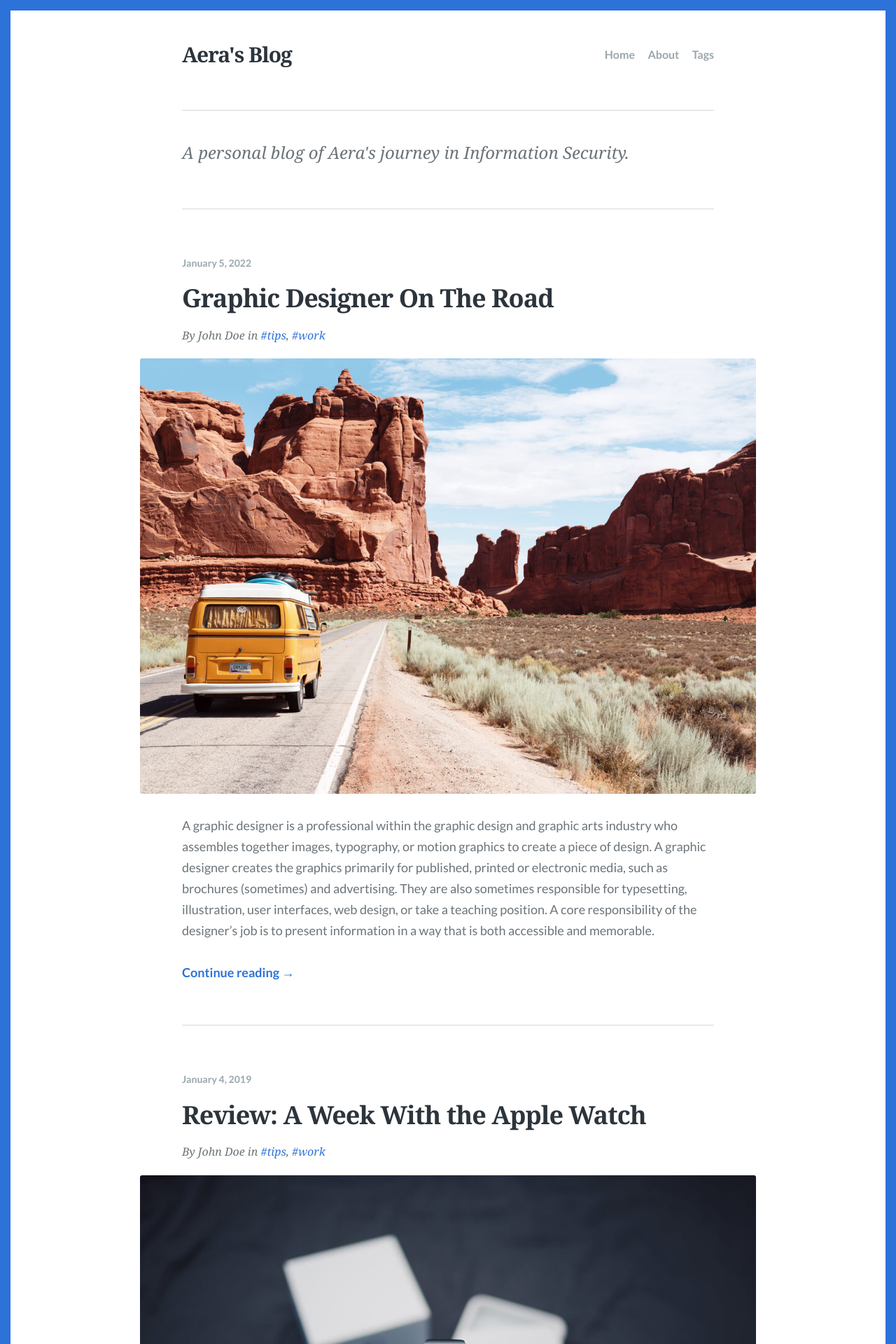
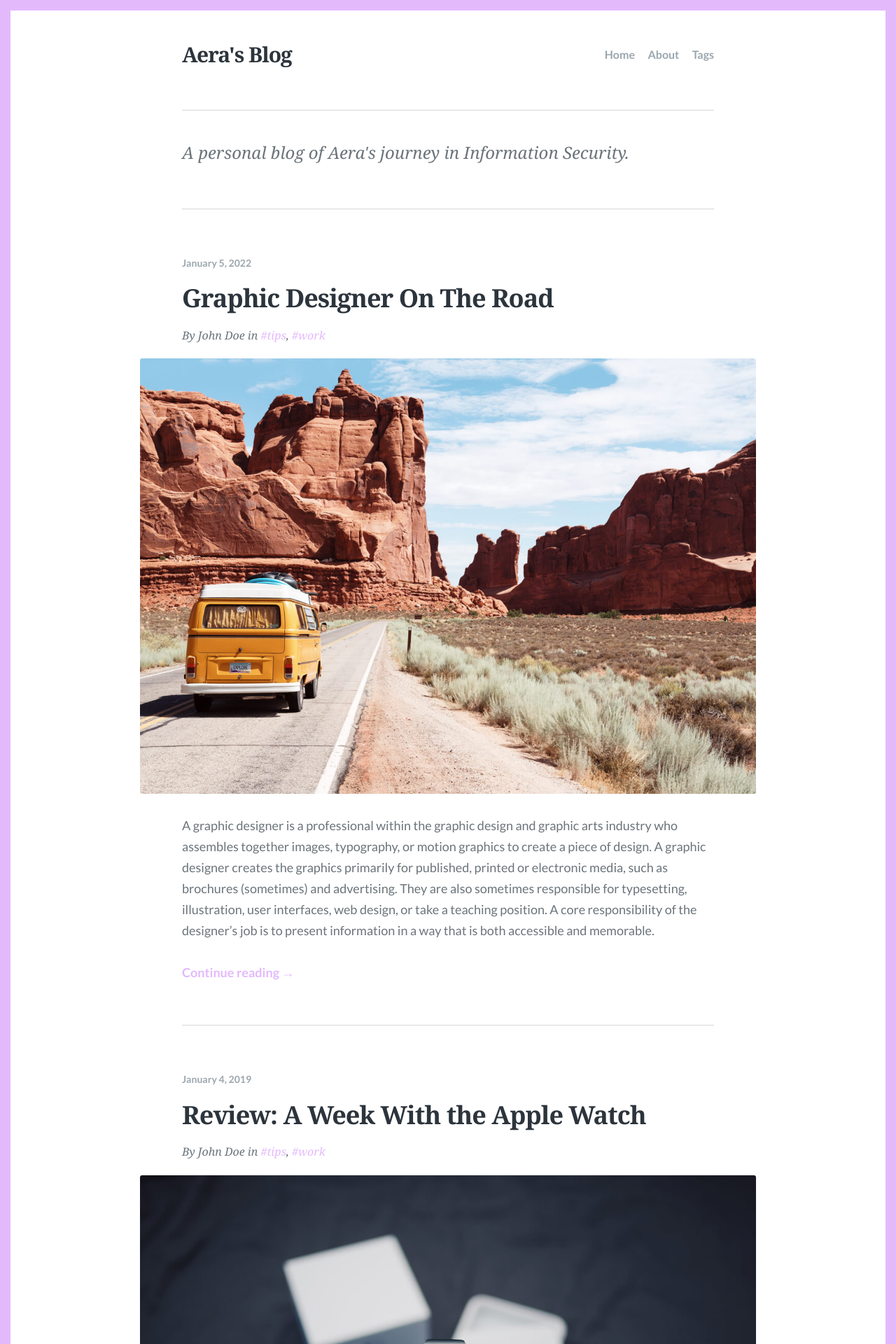
Before and after one commit to JustGoodThemes/Scriptor-Jekyll-Theme, a Jekyll site: the page built from index.html, in a window 1280 px wide. Shown: the top 1920 px of the page at 70% size. Built offline with Jekyll 4.4.1, drawn with Linux system fonts in a browser that asks for light colours; some web fonts are replaced; the list of posts is cut into pages by our own code.

Commit message:
Update _config.yml
updated accent color

```diff
--- a/_config.yml
+++ b/_config.yml
@@ -39,7 +39,7 @@ navigation:
 disqus: justgoodthemes
 
 # Colors
-accent_color: '#2d72d9'
+accent_color: '#e3b9fc'
 
 # Site footer
 footer:
```
